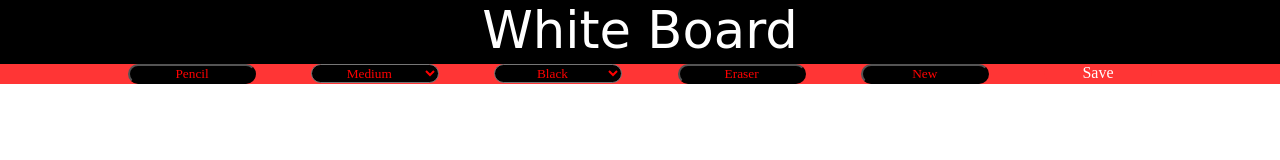
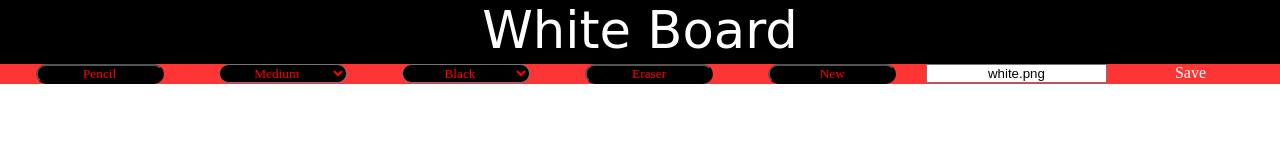
Before and after one commit to NISHANT026/WhiteBoard, a plain HTML site: page wb.html in a window 1280 px wide. Drawn offline with nearby package versions, Linux system fonts and the light colour scheme.

Commit message:
Update wb.html

```diff
--- a/wb.html
+++ b/wb.html
@@ -9,6 +9,7 @@
 	<header>White Board</header>
 
   <div  id="bob" >
+
 
   	<button onclick="Pen()">Pencil</button>
 
@@ -34,10 +35,11 @@
 
 	<button id="new" onclick="New()">New</button>
 
+	<input type="text" id="textt" value="white.png">
+
     <a id="download" download="image.png" style="">Save</a>
 
   </div>
-
 
 	<canvas id="myCanvas">
 		Sorry, your browser does not support HTML5 canvas technology.
```
